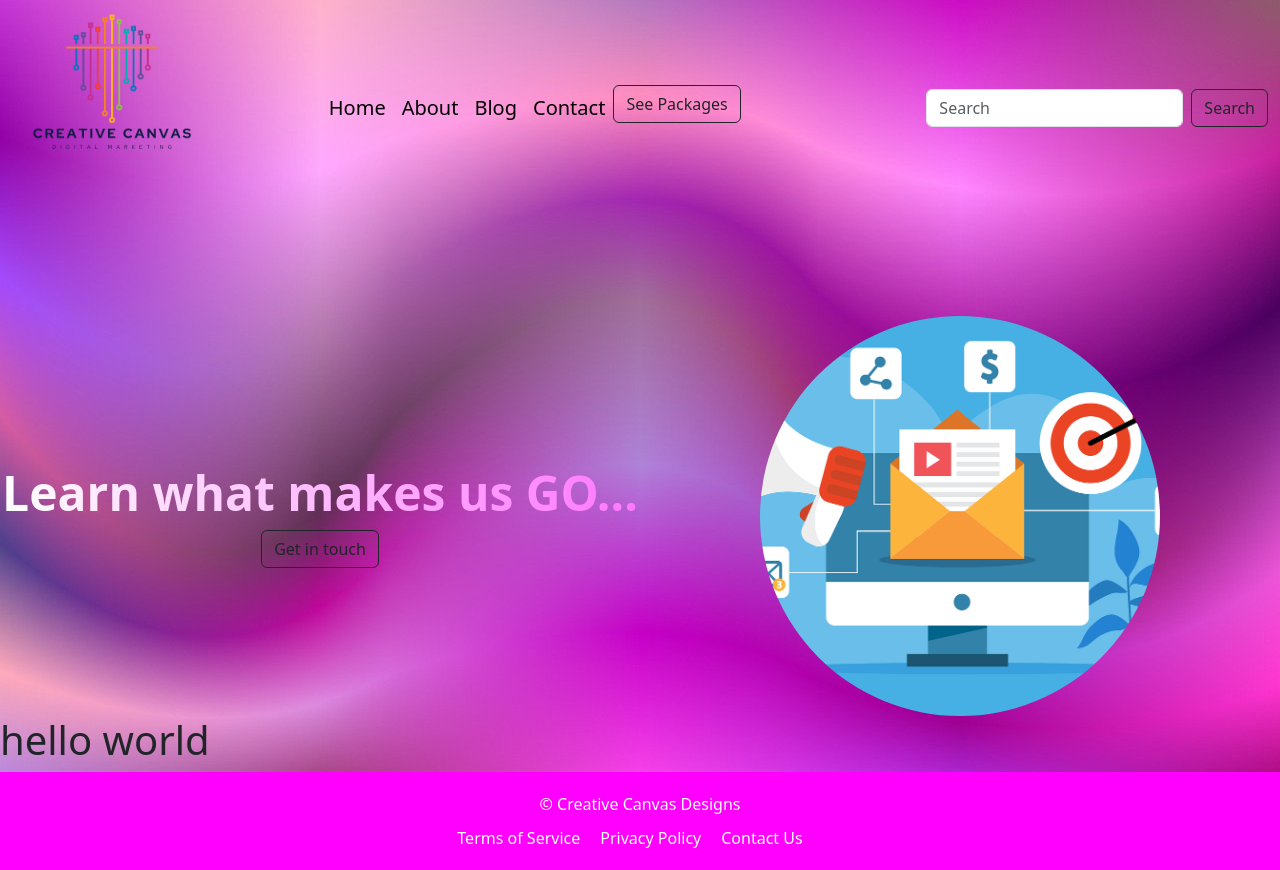
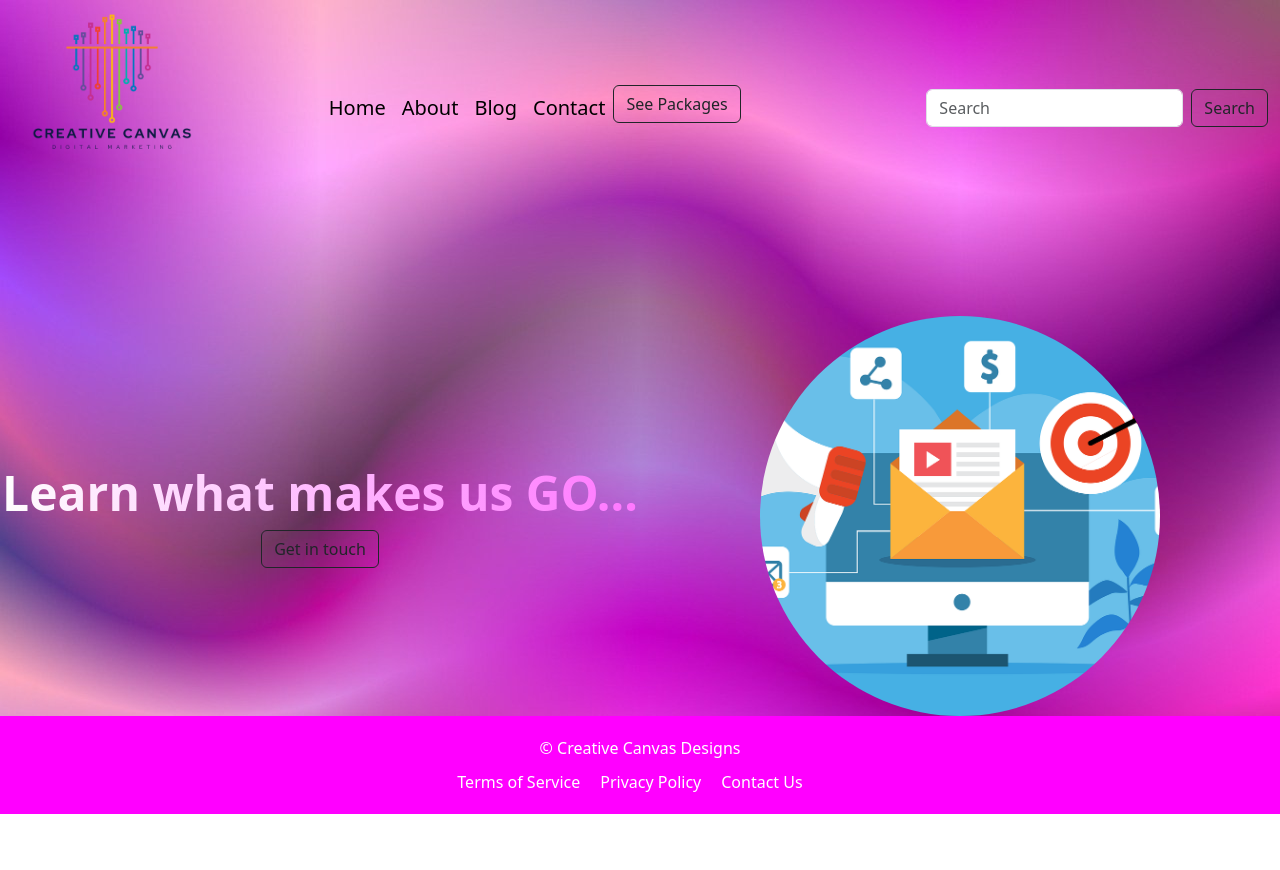
Before and after one commit to creative-canvas-designs/creative-canvas-designs, an Angular app: page /about in a window 1280 px wide. After the commit the page ends 814 px from the top, so only its background shows below. Built offline with nearby package versions, Linux system fonts and the light colour scheme.

Commit message:
remove test

```diff
--- a/src/app/about/about.component.html
+++ b/src/app/about/about.component.html
@@ -8,7 +8,3 @@
     <img class="hero-img" src="assets/images/digital-marketing.png" alt="" />
   </div>
 </div>
-
-<div>
-  <h1>hello world</h1>
-</div>
```
